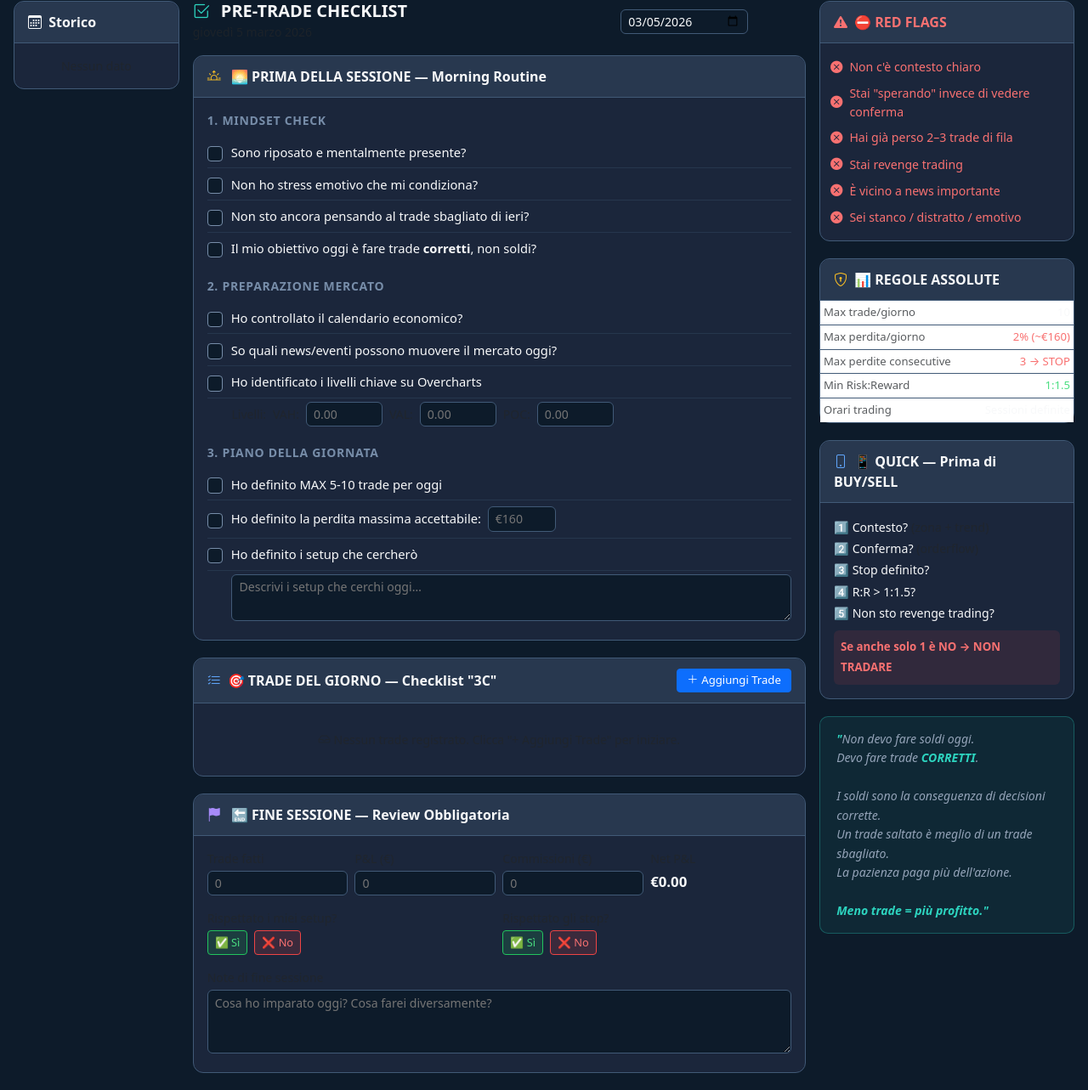
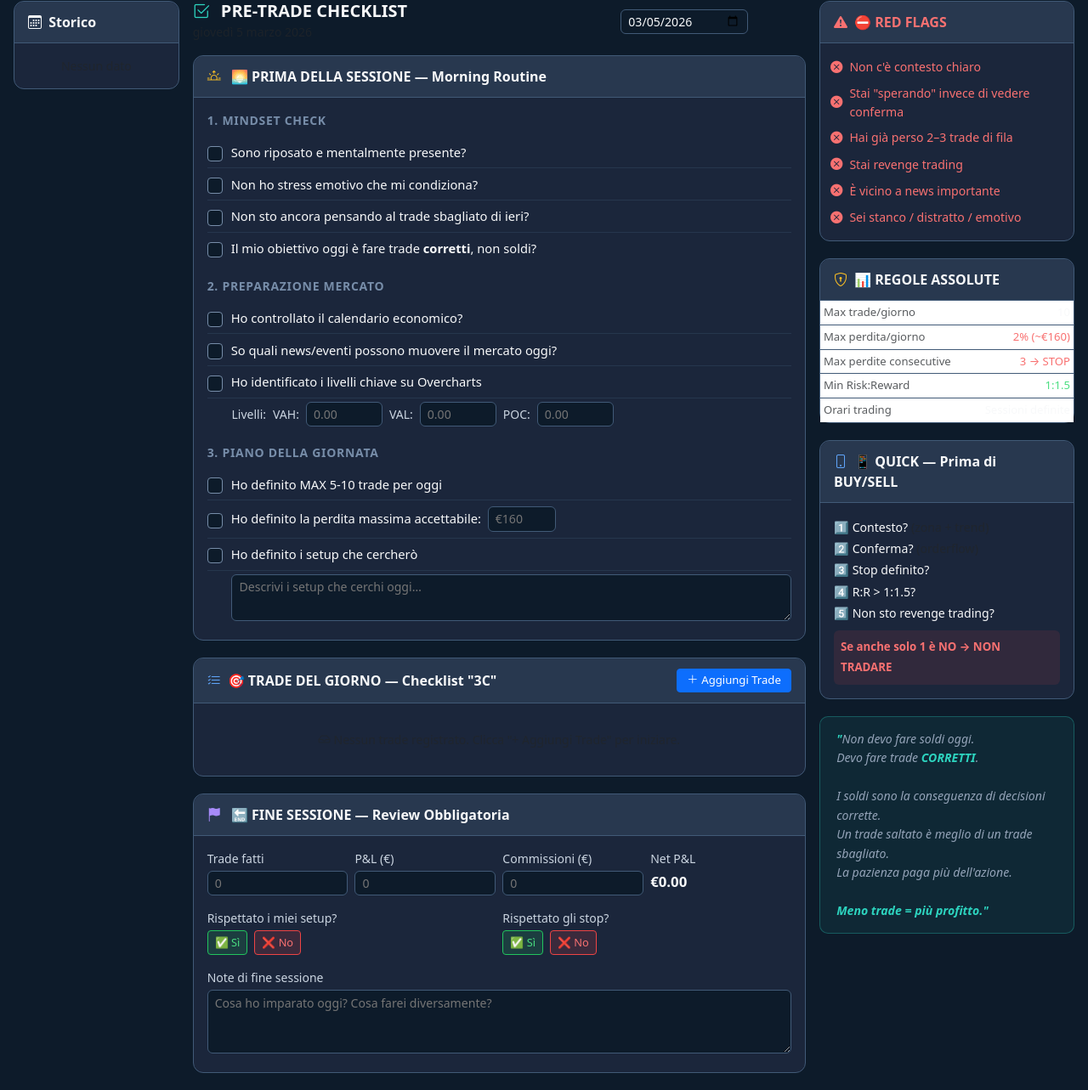
Before and after one commit to bitsharp/es_gamma_analyzer, a Flask app: template templates/checklist.html in a window 1280 px wide. Shown: the part 89-1372 px from the top of the page at 85% size. Run offline with Flask 3, Linux system fonts and the light colour scheme; the template is opened without the code that fills it, so the values that code supplies are empty; the visitor is signed in with stand-in values (Sample User, id 1); some libraries are stand-ins or nearby versions.

Commit message:
Fix: rendi visibili le etichette di fine sessione e trade

```diff
--- a/templates/checklist.html
+++ b/templates/checklist.html
@@ -290,12 +290,12 @@
                                 <label for="mp3">Ho identificato i livelli chiave su Overcharts</label>
                             </div>
                             <div class="py-1 d-flex align-items-center gap-2 flex-wrap" style="padding-left:1.8rem;">
-                                <span class="text-muted small">Livelli:</span>
-                                <span class="text-muted small">VAH:</span>
+                                <span class="small" style="color:#cbd5e1;">Livelli:</span>
+                                <span class="small" style="color:#cbd5e1;">VAH:</span>
                                 <input type="number" step="0.25" class="inline-input" id="lvlVAH" data-field="morning.vah" placeholder="0.00">
-                                <span class="text-muted small">VAL:</span>
+                                <span class="small" style="color:#cbd5e1;">VAL:</span>
                                 <input type="number" step="0.25" class="inline-input" id="lvlVAL" data-field="morning.val" placeholder="0.00">
-                                <span class="text-muted small">POC:</span>
+                                <span class="small" style="color:#cbd5e1;">POC:</span>
                                 <input type="number" step="0.25" class="inline-input" id="lvlPOC" data-field="morning.poc" placeholder="0.00">
                             </div>
                         </div>
@@ -352,25 +352,25 @@
                     <div class="card-body">
                         <div class="row g-2 mb-3">
                             <div class="col-6 col-sm-3">
-                                <label class="small text-muted d-block mb-1">Trade fatti</label>
+                                <label class="small d-block mb-1" style="color:#cbd5e1;">Trade fatti</label>
                                 <input type="number" class="inline-input" style="width:100%;" id="sessTrades" data-field="session.total_trades" placeholder="0">
                             </div>
                             <div class="col-6 col-sm-3">
-                                <label class="small text-muted d-block mb-1">P&amp;L (€)</label>
+                                <label class="small d-block mb-1" style="color:#cbd5e1;">P&amp;L (€)</label>
                                 <input type="number" class="inline-input" style="width:100%;" id="sessPnl" data-field="session.daily_pnl" placeholder="0">
                             </div>
                             <div class="col-6 col-sm-3">
-                                <label class="small text-muted d-block mb-1">Commissioni (€)</label>
+                                <label class="small d-block mb-1" style="color:#cbd5e1;">Commissioni (€)</label>
                                 <input type="number" class="inline-input" style="width:100%;" id="sessComm" data-field="session.commissions" placeholder="0">
                             </div>
                             <div class="col-6 col-sm-3">
-                                <label class="small text-muted d-block mb-1">Net P&amp;L</label>
+                                <label class="small d-block mb-1" style="color:#cbd5e1;">Net P&amp;L</label>
                                 <span class="fw-bold" id="sessNetPnl" style="font-size:1.05rem;">—</span>
                             </div>
                         </div>
                         <div class="row g-2 mb-3">
                             <div class="col-6">
-                                <label class="small text-muted d-block mb-1">Rispettato i miei setup?</label>
+                                <label class="small d-block mb-1" style="color:#cbd5e1;">Rispettato i miei setup?</label>
                                 <div class="d-flex gap-2">
                                     <button class="btn btn-sm" id="sessSetupYes" data-field="session.respected_setups" data-value="true"
                                         style="background:rgba(34,197,94,0.15);border:1px solid #22c55e;color:#4ade80; font-size:0.8rem;">✅ Sì</button>
@@ -379,7 +379,7 @@
                                 </div>
                             </div>
                             <div class="col-6">
-                                <label class="small text-muted d-block mb-1">Rispettato gli stop?</label>
+                                <label class="small d-block mb-1" style="color:#cbd5e1;">Rispettato gli stop?</label>
                                 <div class="d-flex gap-2">
                                     <button class="btn btn-sm" id="sessStopYes" data-field="session.respected_stops" data-value="true"
                                         style="background:rgba(34,197,94,0.15);border:1px solid #22c55e;color:#4ade80; font-size:0.8rem;">✅ Sì</button>
@@ -389,7 +389,7 @@
                             </div>
                         </div>
                         <div>
-                            <label class="small text-muted d-block mb-1">Note di fine sessione</label>
+                            <label class="small d-block mb-1" style="color:#cbd5e1;">Note di fine sessione</label>
                             <textarea class="inline-input" id="sessNotes" data-field="session.notes" placeholder="Cosa ho imparato oggi? Cosa farei diversamente?" style="height:75px;"></textarea>
                         </div>
                     </div>
@@ -556,7 +556,7 @@
                         <div class="fw-semibold small mb-1" style="color:#778da9;">📝 RISULTATO</div>
                         <div class="d-flex gap-3 flex-wrap">
                             <div>
-                                <label class="text-muted small">Eseguito?</label><br>
+                                <label class="small" style="color:#cbd5e1;">Eseguito?</label><br>
                                 <div class="d-flex gap-1 mt-1">
                                     <button class="btn btn-sm trade-exec-yes" data-trade-field="result.executed" data-value="true"
                                         style="font-size:0.78rem;padding:0.15rem 0.5rem;background:rgba(34,197,94,0.15);border:1px solid #22c55e;color:#4ade80;">✅ Sì</button>
@@ -567,11 +567,11 @@
                                 </div>
                             </div>
                             <div>
-                                <label class="text-muted small">P&L (€)</label>
+                                <label class="small" style="color:#cbd5e1;">P&L (€)</label>
                                 <input type="number" class="inline-input d-block mt-1" data-trade-field="result.pnl" placeholder="0" style="width:90px;">
                             </div>
                             <div style="flex:1; min-width:140px;">
-                                <label class="text-muted small">Note trade</label>
+                                <label class="small" style="color:#cbd5e1;">Note trade</label>
                                 <textarea class="inline-input d-block mt-1" data-trade-field="result.notes" placeholder="Cosa è andato bene/male?" style="height:50px;"></textarea>
                             </div>
                         </div>
```
